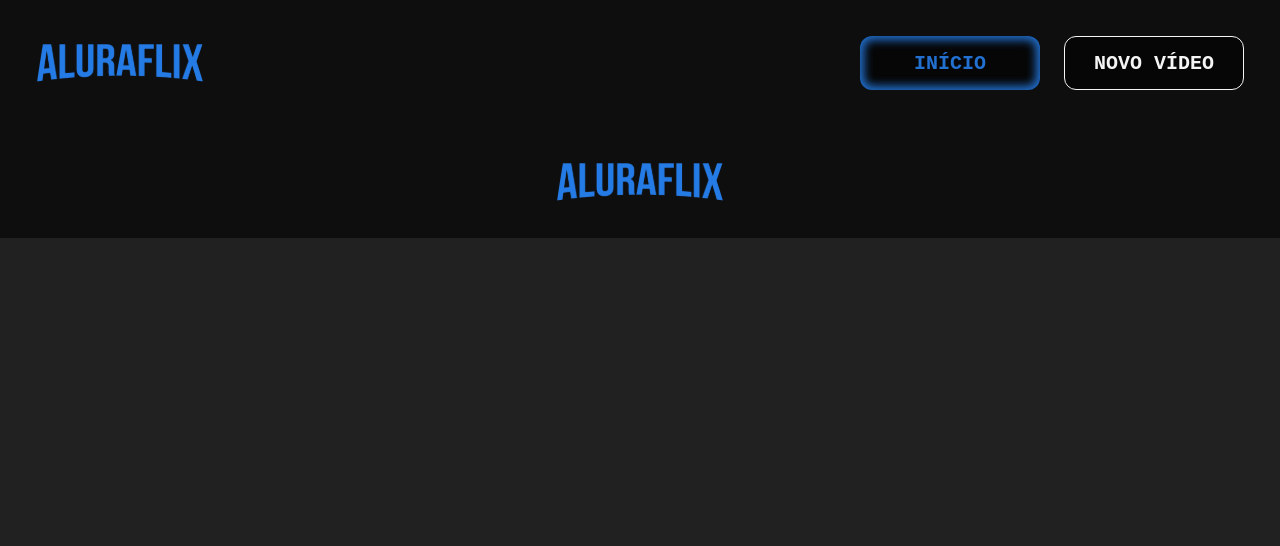
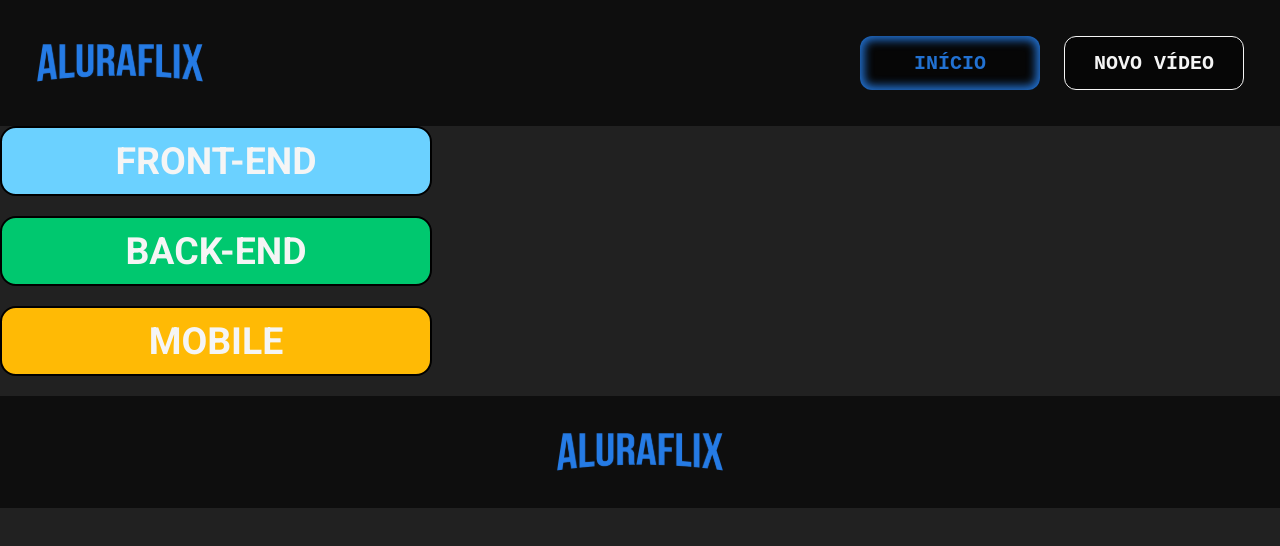
Before and after one commit to fe-tabs/alura-challenge-aluraflix, a React (Vite) app: page / in a window 1280 px wide. Shown: the top 546 px of the page. Built offline with nearby package versions, Linux system fonts and the light colour scheme.

Commit message:
:sparkles: feat: Tag component

```diff
--- /dev/null
+++ b/src/components/Tag/index.jsx
@@ -0,0 +1,22 @@
+import styled from "styled-components";
+
+const TagContainer = styled.div`
+  color: var(--gray-light);
+  height: 7rem;
+  width: 43.2rem;
+  font-size: 3.2rem;
+  font-weight: 900;
+  text-align: center;
+  margin-bottom: 2rem;
+  padding-top: 1.2rem;
+  border: .2rem solid #000;
+  border-radius: 1.6rem;
+`;
+
+export default function Tag({ backgroundColor, children }) {
+  return(
+    <TagContainer style={{ backgroundColor: backgroundColor }}>
+      <h3>{children}</h3>
+    </TagContainer>
+  );
+}
--- a/src/routes.jsx
+++ b/src/routes.jsx
@@ -1,13 +1,18 @@
 import { GlobalStyle } from "./GlobalStyle";
 import Footer from "./components/Footer";
 import Header from "./components/Header";
+import Tag from "./components/Tag";
 
 export default function AppRoutes() {
+
   return (
     <>
       <GlobalStyle/>
 
       <Header/>
+      <Tag backgroundColor="#6BD1FF">FRONT-END</Tag>
+      <Tag backgroundColor="#00C86F">BACK-END</Tag>
+      <Tag backgroundColor="#FFBA05">MOBILE</Tag>
       <Footer/>
     </>
   )
```
